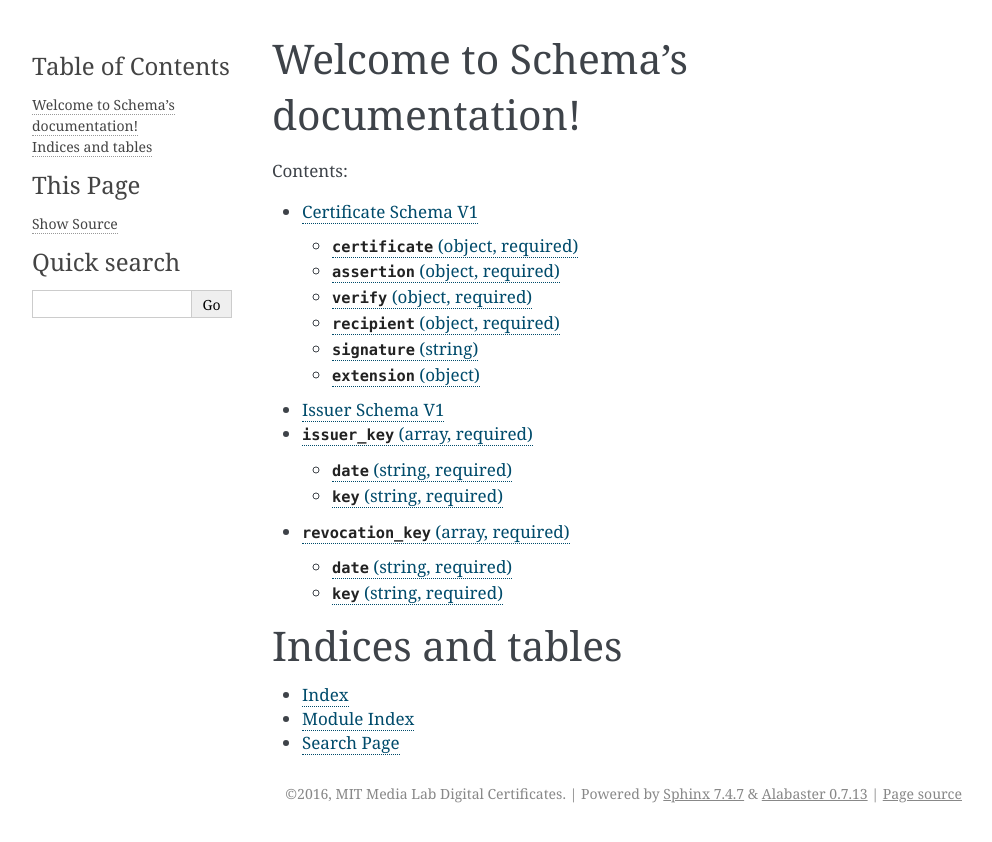
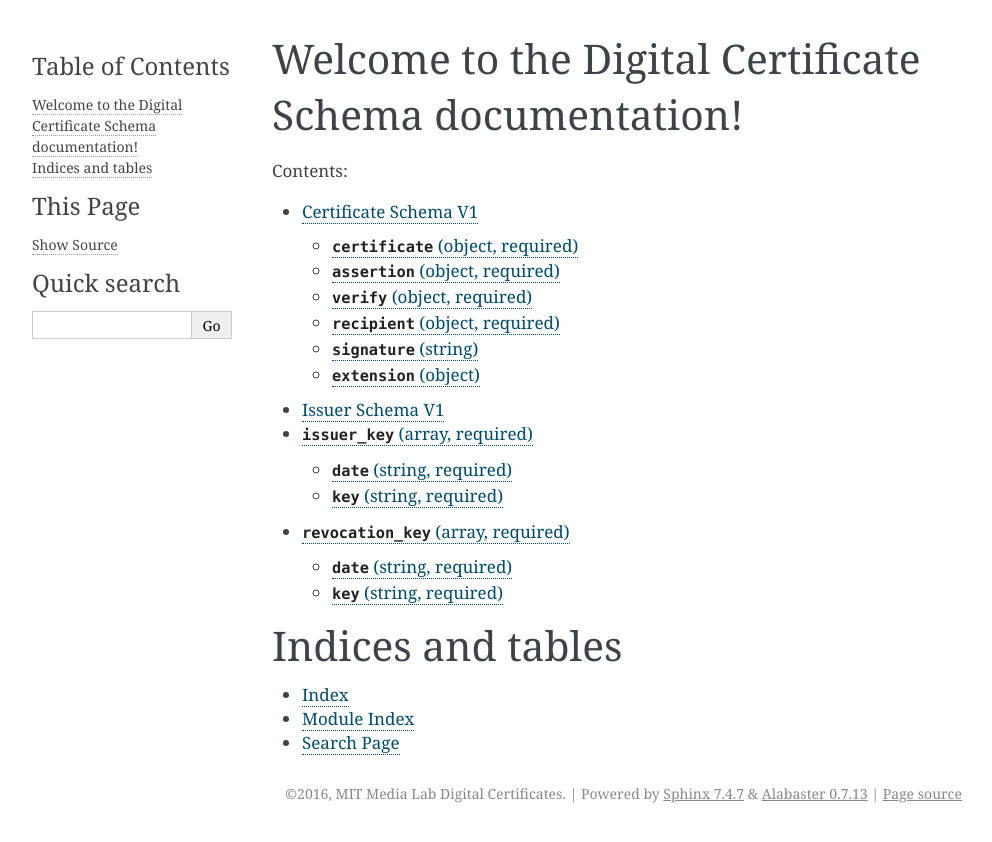
Before and after one commit to 1EdTech/cert-schema, a Sphinx documentation site: the page built from docs/index.rst, in a window 1280 px wide. Shown: the top 842 px of the page, without its empty margins (148-1140 px from the left). Built offline with Sphinx 7.4.7, drawn with Linux system fonts in a browser that asks for light colours.

Commit message:
update title

```diff
--- a/docs/index.rst
+++ b/docs/index.rst
@@ -3,8 +3,8 @@
    You can adapt this file completely to your liking, but it should at least
    contain the root `toctree` directive.
 
-Welcome to Schema's documentation!
-=======================================================
+Welcome to the Digital Certificate Schema documentation!
+========================================================
 
 Contents:
 
```
